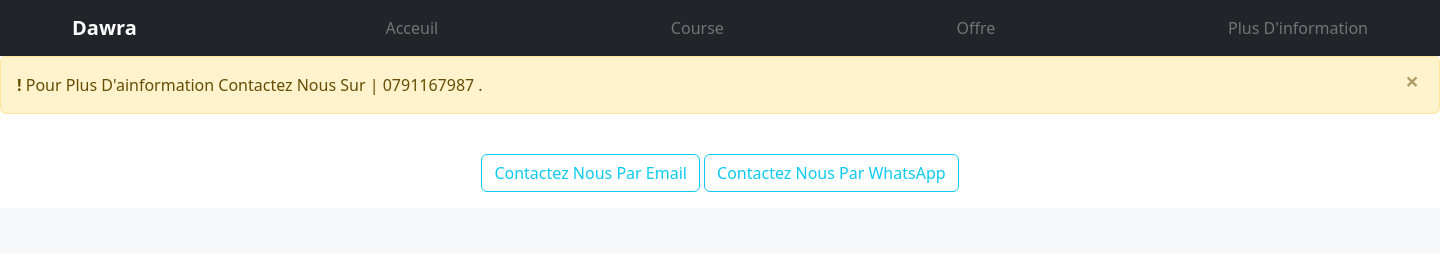
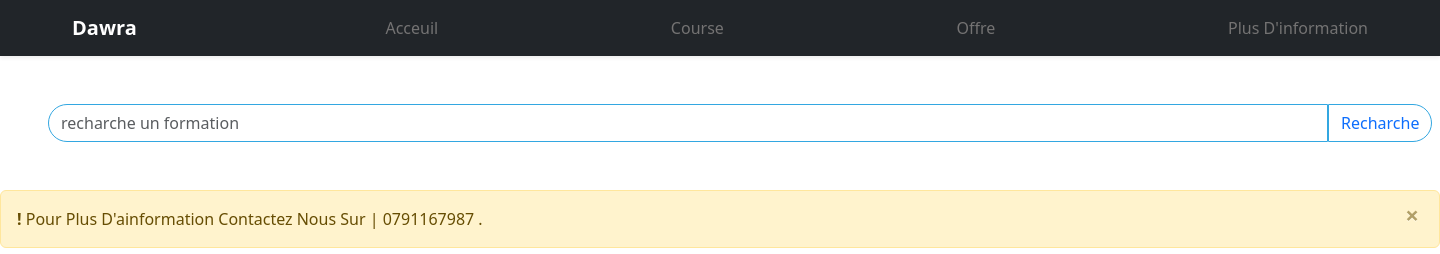
Before and after one commit to RABAH67/Course-Site, a Django app: page /course/ in a window 1440 px wide. Shown: the top 254 px of the page. Run offline with Django 4.2, Linux system fonts and the light colour scheme; data comes from the database, SQL or seed files in the repository; some libraries are stand-ins or nearby versions.

Commit message:
ad the searsh box

```diff
--- a/Film_app/templates/home.html
+++ b/Film_app/templates/home.html
@@ -2,7 +2,31 @@
 
 {% block title %}Home | Course{% endblock title %}
 
+
+
+
+
+
+
 {% block content %}
+
+
+<form method="get" class="form-inline   m-5">
+
+
+
+
+  <div class="form-group">
+    <input type="search" style="width: 1280px; border-radius: 30px 0px 0px 30px; border-color:  rgb(51, 167, 225);" class="form-control" name="bbw" id="in" aria-describedby="emailHelp" placeholder="recharche un formation">
+    <button type="submit" style="border-radius: 0px 30px 30px 0px ; border-color: rgb(51, 167, 225); transition: 0.3s;" class="btn btn-outline-primary" id="is">Recharche</button>
+
+  </div>
+
+
+
+</form>
+
+
 
 <div class="collapse bg-primary" id="navbarHeader">
   <div class="container">
--- a/Film_app/views.py
+++ b/Film_app/views.py
@@ -13,7 +13,11 @@ def home(request):
 
     dawrat = Dawrat.objects.all()
 
+    item_name = request.GET.get('bbw')
 
+    if item_name != '' and item_name is not None:
+
+        dawrat = Dawrat.objects.filter(title__icontains = item_name)
 
     return render(request,'home.html',{'dawrat':dawrat})
 
```
